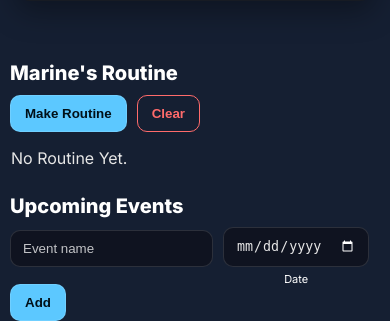
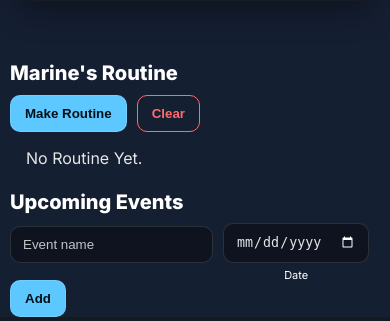
Before and after one commit to shafkat-raiyan/personal-planner, a Flask app: page / in a window 390 px wide; the page is wider, and only the part inside the window is pictured. Shown: the part 818-1139 px from the top of that part. Run offline with Flask 3, Linux system fonts and the light colour scheme; some libraries are stand-ins or nearby versions.

Commit message:
Adjustment is routine view padding

```diff
--- a/static/style.css
+++ b/static/style.css
@@ -466,20 +466,13 @@ input::placeholder {
     border: none !important;
     box-shadow: none !important;
 
-    /* reduced padding to tighten upper/lower gap */
+    /* keep routine-view within screen */
+    width: 100%;
+    margin: 0;
+    margin-top: 2px !important;
+    margin-bottom: -4px !important;
     padding: 2px 4px;
-
-    /* shift section slightly left */
-    margin-top: 2px !important;
-
-    margin-left: -15px; /* adjust value as needed */
-
-    margin-right: 0 !important;
-
-    width: 115%;
     box-sizing: border-box;
-    padding-left: 0;
-    padding-right: 0;
   }
 
   .routine-view::before,
@@ -489,7 +482,7 @@ input::placeholder {
 
   .routine-view .day-block {
     margin: 0;
-    padding: 8px 10px;
+    padding: 8px 18px 8px 10px;   /* ⬅ extra 4px only on the right */
     border-radius: 12px;
     background: rgba(255,255,255,0.04);
     border: 1px solid rgba(255,255,255,0.06);
```
